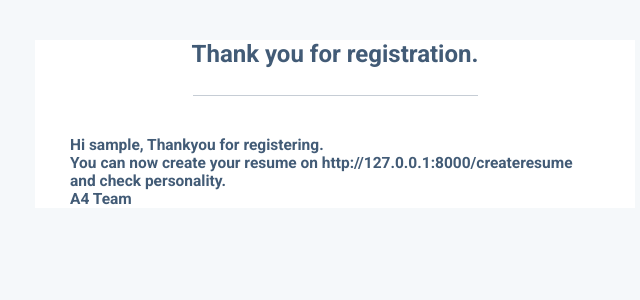
After one commit to SevenSem/Resume, a Django app: template account/templates/pages/email.html in a window 1280 px wide. The commit adds this page. Shown: the top 300 px of the page, without its empty margins (305-945 px from the left). Run offline with Django 3.2, Linux system fonts and the light colour scheme; the template is opened without the code that fills it: most values are stand-ins (such as "Sample title", 1, 10 or a date in 2020).

Commit message:
email confirmation

```diff
--- /dev/null
+++ b/account/templates/pages/email.html
@@ -0,0 +1,19 @@
+<!DOCTYPE html>
+<html lang="en" dir="ltr">
+	<head>
+		<meta charset="utf-8">
+		<title></title>
+		<style>
+			@import url('https://fonts.googleapis.com/css?family=Roboto:400,100,300,500,700,900');
+		</style>
+	</head>
+	<body style="background: #f5f8fa;font-family: 'Roboto', sans-serif;">
+		<div style="width: 90%;max-width:600px;margin: 20px auto;background: #ffffff;">
+			<section style="margin: 0 15px;color:#425b76;">
+				<h2 style="margin: 40px 0 27px 0;text-align: center;">Thank you for registration.</h2>
+				<hr style="border:0;border-top: 1px solid rgba(66,91,118,0.3);max-width: 50%">
+				<p style="font-size:15.5px;font-weight: bold;margin:40px 20px 15px 20px;">Hi {{username}}, Thankyou for registering.<br> You can now create your resume on http://127.0.0.1:8000/createresume and check personality.<br>A4 Team</p>
+			</section>
+		</div>
+	</body>
+</html>
--- a/account/templates/pages/login.html
+++ b/account/templates/pages/login.html
@@ -70,7 +70,7 @@
                   </form>
                   <hr>
                   <div class="text-center">
-                    <a class="small" href="{%url 'resetpassword' %}"><b>Forgot Password?</b></a>
+                    <a class="small" href="{%url 'reset_password' %}"><b>Forgot Password?</b></a>
                   </div>
                   <div class="text-center">
                     <a class="small" href="{%url 'register' %}"><b>Create an Account!</b></a>
--- a/account/templates/pages/register.html
+++ b/account/templates/pages/register.html
@@ -36,7 +36,7 @@
                         </form>
                         <hr>
                         <div class="text-center">
-                            <a class="small" href="{% url 'resetpassword' %}">Forgot Password?</a>
+                            <a class="small" href="{% url 'reset_password' %}">Forgot Password?</a>
                         </div>
                         <div class="text-center">
                             <a class="small" href="{% url 'login' %}">Already have an account? Login!</a>
--- a/resume_builder/settings.py
+++ b/resume_builder/settings.py
@@ -141,5 +141,5 @@ EMAIL_BACKEND = 'django.core.mail.backends.smtp.EmailBackend'
 EMAIL_HOST = 'smtp.gmail.com'
 EMAIL_PORT = 587
 EMAIL_USE_TLS = True
-EMAIL_HOST_USER = 'gmail_here'
-EMAIL_HOST_PASSWORD = 'password_here'
+EMAIL_HOST_USER = 'a4collegeteam@gmail.com'
+EMAIL_HOST_PASSWORD = 'A4collegeteam#'
```
Also changed, not shown: account/views.py (+17 -0 lines), db.sqlite3.
